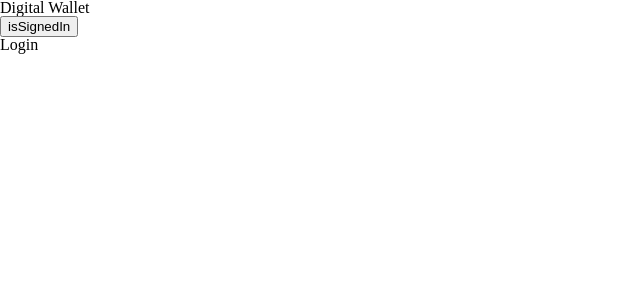
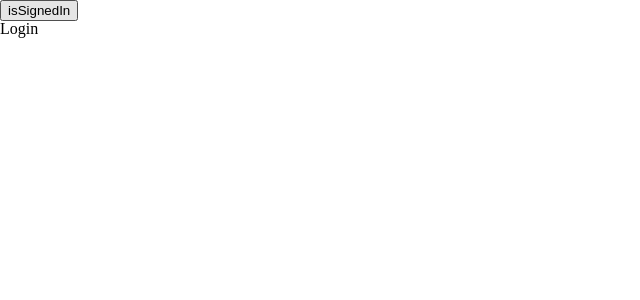
Before and after one commit to igorbeduin/digital-wallet, a React (Create React App) app: page /login in a window 1280 px wide. Shown: the top 300 px of the page, without its empty margins (0-640 px from the left). Built offline with nearby package versions, Linux system fonts and the light colour scheme.

Commit message:
fix: removes temp title on App.js

```diff
--- a/src/App.js
+++ b/src/App.js
@@ -7,7 +7,6 @@ function App() {
   return (
     <BrowserRouter>
       <AuthenticationContextProvider>
-        <h1>Digital Wallet</h1>
         <RoutesNavigator />
       </AuthenticationContextProvider>
     </BrowserRouter>
```
